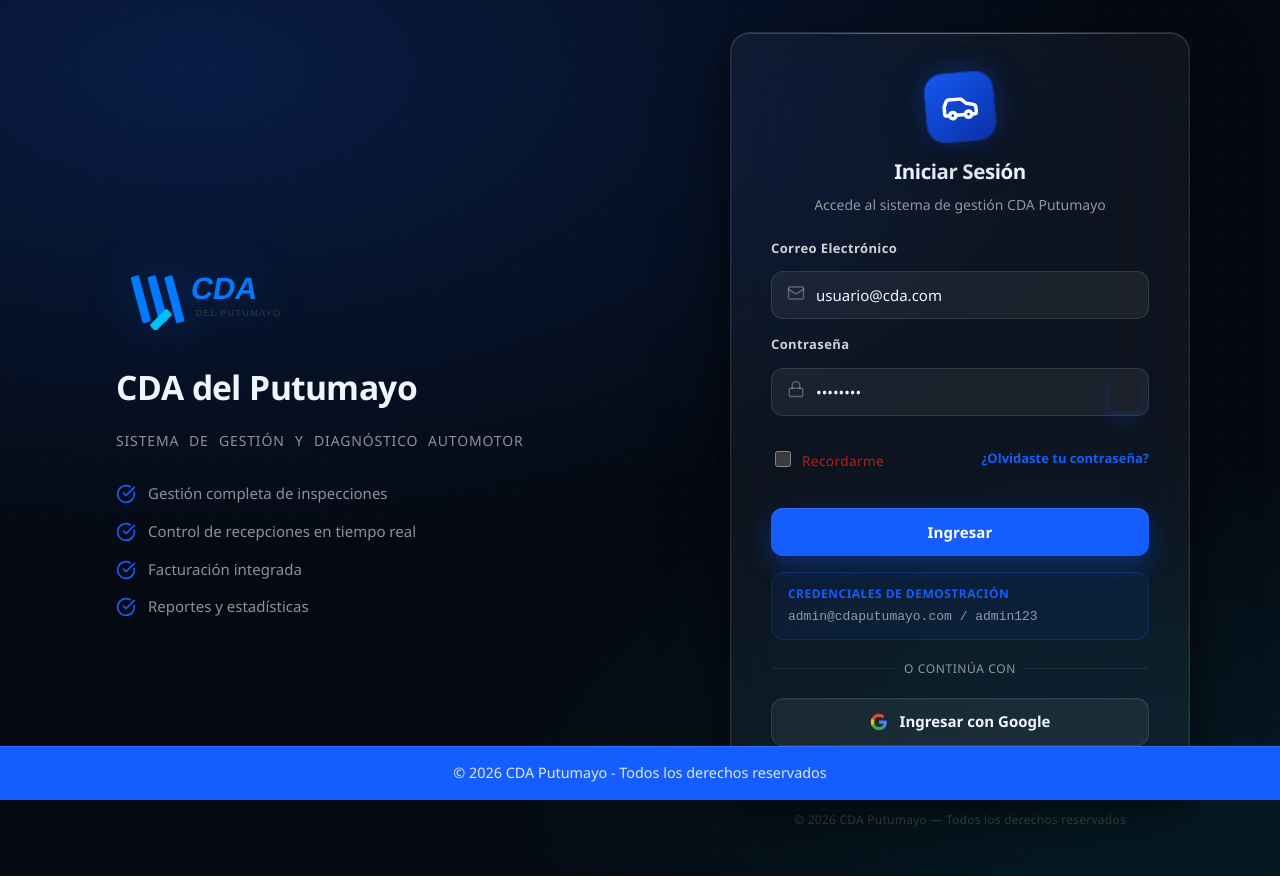
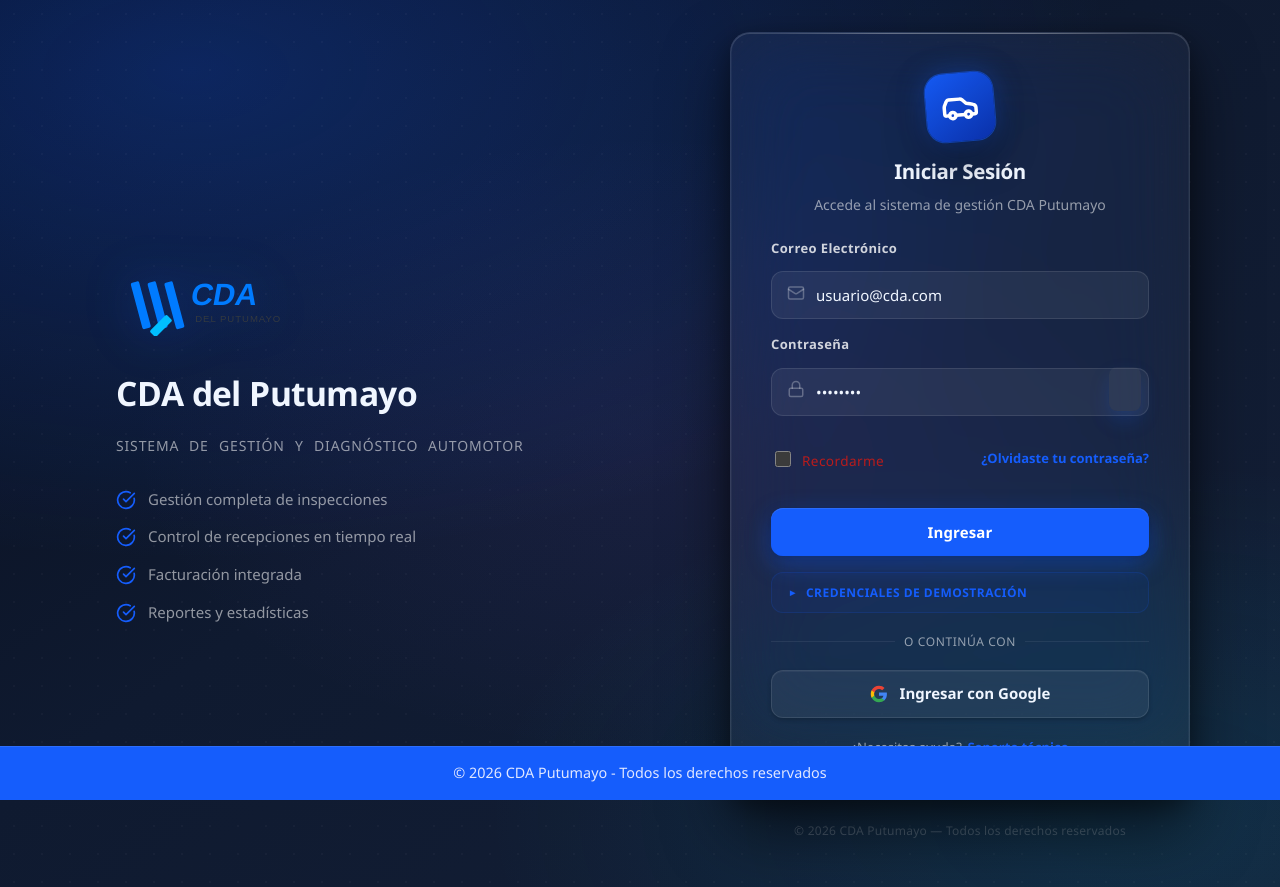
Before and after one commit to CDA-SYSTEM/FRONTEND_CDA, a React (Vite) app: page /login in a window 1280 px wide. Built offline with nearby package versions, Linux system fonts and the light colour scheme; no server answers.

Commit message:
fix: toggle password visible, fondo degradado, creds colapsables, link soporte

```diff
--- a/src/modules/auth/pages/LoginPage.css
+++ b/src/modules/auth/pages/LoginPage.css
@@ -4,9 +4,11 @@
    ═══════════════════════════════════════════════════════════════ */
 
 .auth-shell {
-  --bg-canvas:    #050a12;
-  --bg-orb-a:     rgba(21, 93, 252, 0.22);
-  --bg-orb-b:     rgba(6, 182, 212, 0.10);
+  --bg-canvas:    #080e1e;
+  --bg-gradient:  linear-gradient(145deg, #080e1e 0%, #0f1a30 45%, #141f36 100%);
+  --bg-orb-a:     rgba(21, 93, 252, 0.28);
+  --bg-orb-b:     rgba(6, 182, 212, 0.12);
+  --bg-orb-c:     rgba(139, 92, 246, 0.08);
   --surface-card: rgba(255, 255, 255, 0.045);
   --surface-input: rgba(255, 255, 255, 0.06);
   --surface-input-hover: rgba(255, 255, 255, 0.09);
@@ -37,7 +39,7 @@
   min-height: 100dvh;
   display: grid;
   place-items: center;
-  background: var(--bg-canvas);
+  background: var(--bg-gradient);
   padding: 0;
   box-sizing: border-box;
   position: relative;
@@ -51,7 +53,8 @@
   inset: 0;
   background:
     radial-gradient(ellipse 72% 55% at 15% 8%, var(--bg-orb-a), transparent),
-    radial-gradient(ellipse 50% 40% at 88% 92%, var(--bg-orb-b), transparent);
+    radial-gradient(ellipse 50% 40% at 88% 92%, var(--bg-orb-b), transparent),
+    radial-gradient(ellipse 40% 35% at 50% 50%, var(--bg-orb-c), transparent);
   pointer-events: none;
   z-index: 0;
 }
@@ -384,15 +387,21 @@
   width: 2rem;
   height: 2rem;
   border: none;
-  background: transparent;
-  color: var(--text-placeholder);
+  background: rgba(255, 255, 255, 0.04);
+  color: var(--text-muted);
   cursor: pointer;
   border-radius: 8px;
-  transition: color 0.2s, background 0.2s;
+  transition: color 0.2s, background 0.2s, box-shadow 0.2s;
+  z-index: 2;
 }
 
 .input-toggle:hover {
-  color: var(--text-muted);
+  color: var(--text-primary);
+  background: rgba(255, 255, 255, 0.10);
+  box-shadow: 0 0 12px rgba(21, 93, 252, 0.15);
+}
+
+.input-toggle:active {
   background: rgba(255, 255, 255, 0.06);
 }
 
@@ -521,26 +530,53 @@
   box-shadow: none;
 }
 
-/* ── Demo Credentials ── */
+/* ── Demo Credentials (collapsible) ── */
 .form-demo-creds {
-  display: flex;
-  flex-direction: column;
-  gap: 0.35rem;
-  padding: 0.75rem 1rem;
   border-radius: var(--radius-input);
+  background: rgba(21, 93, 252, 0.06);
+  border: 1px solid rgba(21, 93, 252, 0.15);
+  overflow: hidden;
+  cursor: pointer;
+}
+
+.form-demo-creds[open] {
   background: rgba(21, 93, 252, 0.08);
-  border: 1px solid rgba(21, 93, 252, 0.20);
+  border-color: rgba(21, 93, 252, 0.25);
 }
 
 .demo-label {
+  display: flex;
+  align-items: center;
+  gap: 0.5rem;
+  padding: 0.65rem 1rem;
   font-size: 0.75rem;
   font-weight: 600;
   color: var(--accent);
   text-transform: uppercase;
   letter-spacing: 0.04em;
+  cursor: pointer;
+  user-select: none;
+  list-style: none;
+}
+
+.demo-label::-webkit-details-marker {
+  display: none;
+}
+
+.demo-label::before {
+  content: '►';
+  font-size: 0.6rem;
+  transition: transform 0.2s;
+  color: var(--accent);
+}
+
+.form-demo-creds[open] .demo-label::before {
+  transform: rotate(90deg);
 }
 
 .form-demo-creds code {
+  display: block;
+  padding: 0 1rem 0.75rem;
   font-size: 0.8125rem;
   color: var(--text-muted);
   font-family: 'SF Mono', 'Fira Code', monospace;
@@ -658,6 +694,29 @@
   cursor: pointer !important;
 }
 
+/* ── Support Link ── */
+.form-support {
+  display: flex;
+  align-items: center;
+  justify-content: center;
+  gap: 0.35rem;
+  margin-top: 0.25rem;
+  font-size: 0.8125rem;
+  color: var(--text-muted);
+}
+
+.form-support a {
+  color: var(--accent);
+  font-weight: 600;
+  text-decoration: none;
+  transition: color 0.2s;
+}
+
+.form-support a:hover {
+  color: var(--accent-hover);
+  text-decoration: underline;
+}
+
 /* ── Auth Footer ── */
 .auth-footer {
   text-align: center;
--- a/src/modules/auth/pages/LoginPage.tsx
+++ b/src/modules/auth/pages/LoginPage.tsx
@@ -333,10 +333,10 @@ export function LoginPage() {
                 {isLoading ? 'Iniciando sesión...' : 'Ingresar'}
               </button>
 
-              <div className="form-demo-creds">
-                <span className="demo-label">Credenciales de demostración</span>
+              <details className="form-demo-creds">
+                <summary className="demo-label">Credenciales de demostración</summary>
                 <code>admin@cdaputumayo.com / admin123</code>
-              </div>
+              </details>
 
               <div className="auth-divider">
                 <span>o continúa con</span>
@@ -358,6 +358,11 @@ export function LoginPage() {
                   <span>Ingresar con Google</span>
                 </button>
                 <div id="google-signin-btn-container" className="google-signin-overlay"></div>
+              </div>
+
+              <div className="form-support">
+                <span>¿Necesitas ayuda?</span>
+                <a href="#" onClick={(e) => e.preventDefault()}>Soporte técnico</a>
               </div>
             </form>
           </section>
```
